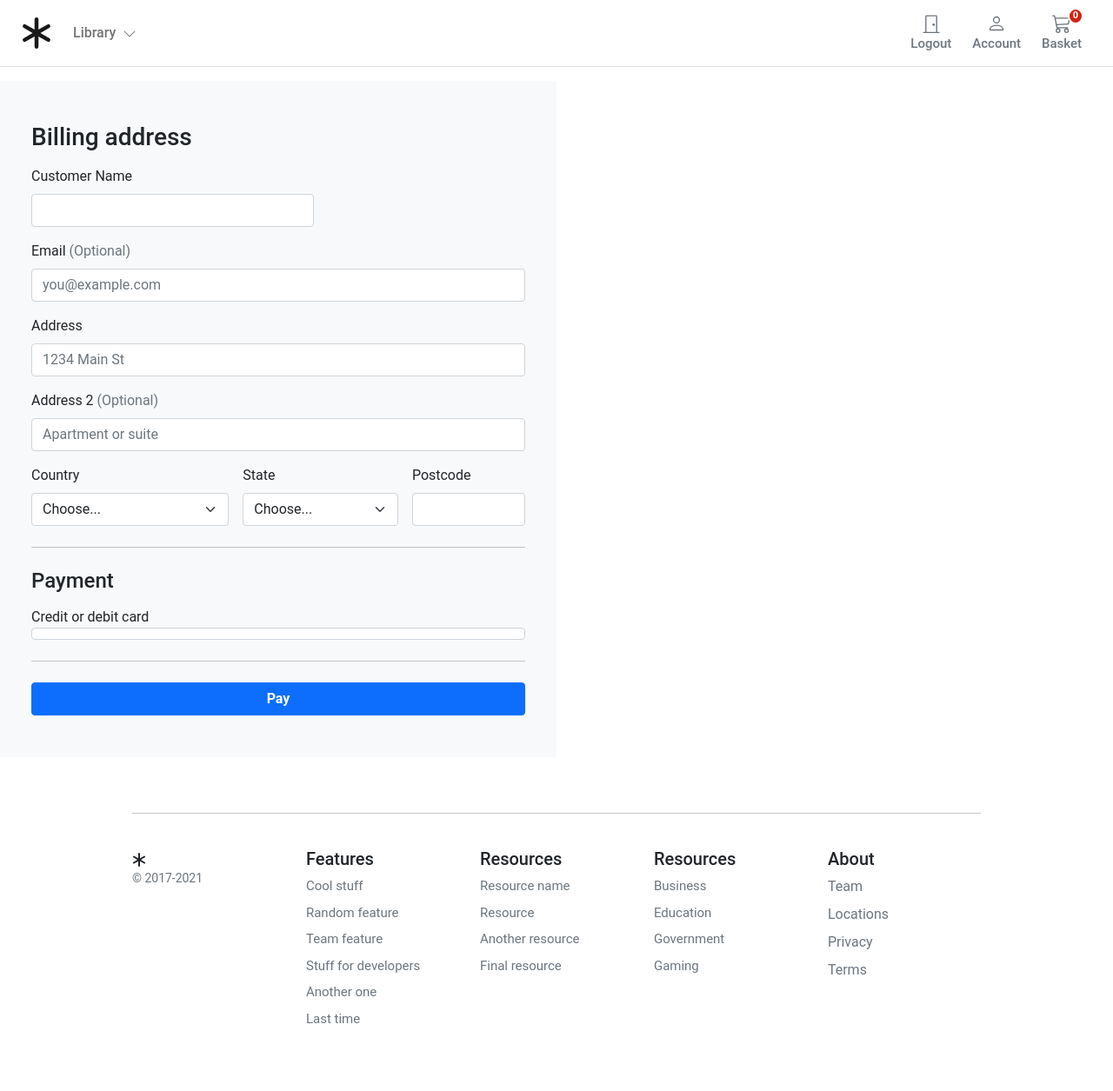
After one commit to AslanZ-5/book-store, a Django app: page /payment/ in a window 1280 px wide. The commit adds this page. Shown: the whole page at 87% size. Run offline with Django 4.2, Linux system fonts and the light colour scheme; the visitor is signed in with stand-in values (Sample User, id 1); data that the repository does not hold is empty.

Commit message:
adding payment home page

```diff
--- a/book_store/settings.py
+++ b/book_store/settings.py
@@ -40,6 +40,7 @@ INSTALLED_APPS = [
     'store',
     'basket',
     'account',
+    'payment'
 
 
 ]
--- a/book_store/urls.py
+++ b/book_store/urls.py
@@ -8,6 +8,8 @@ urlpatterns = [
     path('', include('store.urls',namespace='store')),
     path('basket/',include('basket.urls',namespace='basket')),
     path('account/',include('account.urls',namespace='account')),
+    path('payment/',include('payment.urls',namespace='payment')),
+
 
 
 ]
--- /dev/null
+++ b/payment/urls.py
@@ -0,0 +1,8 @@
+from django.urls import path
+
+from . import views
+
+app_name = 'payment'
+urlpatterns = [
+    path('', views.BasketView, name='basket')
+]
--- a/payment/views.py
+++ b/payment/views.py
@@ -1,3 +1,7 @@
 from django.shortcuts import render
+from django.contrib.auth.decorators import login_required
 
-# Create your views here.
+
+@login_required
+def BasketView(request):
+    return render(request, 'payment/pay_home.html')
--- a/templates/basket/basket.html
+++ b/templates/basket/basket.html
@@ -42,7 +42,7 @@
       </div>
       <div class="col-md-5 col-lg-4 order-md-last p-0 order-3">
         <div class="d-grid gap-2 ">
-          <a role="button" href="#" class="btn btn-success fw-bold" type="button">Checkout</a>
+          <a role="button" href="{% url 'payment:basket' %}" class="btn btn-success fw-bold" type="button">Checkout</a>
           <button class="btn btn-light" type="button">Save for later</button>
         </div>
       </div>
--- /dev/null
+++ b/templates/payment/pay_home.html
@@ -0,0 +1,100 @@
+{% extends "base.html" %}
+{% block title %}Payment{% endblock %}
+{% block content %}
+
+<style>
+    .account-form input {
+        border: 2px solid #ccc;
+        height: calc(2em + .75rem + 2px);
+    }
+
+    .account-form input:focus {
+        border-color: #1497ff;
+        box-shadow: none;
+    }
+</style>
+
+<div class="container-fluid">
+    <div class="row no-gutter">
+        <div class="col-md-6 bg-light">
+            <div class="login d-flex align-items-center py-5">
+                <div class="container">
+                    <div class="row">
+                        <div class="col-12 col-md-12 mx-auto">
+                            <h3 class="mb-3">Billing address</h3>
+                            <div id="card-errors" class="a" role="alert"></div>
+                            <form>
+                                <div class="row g-3">
+                                  <div class="col-sm-7">
+                                    <label for="firstName" class="form-label">Customer Name</label>
+                                    <input type="text" class="form-control" id="custName" placeholder="" required>
+                                    <div class="invalid-feedback">
+                                      Valid first name is required.
+                                    </div>
+                                  </div>
+                                  <div class="col-12">
+                                    <label for="email" class="form-label">Email <span class="text-muted">(Optional)</span></label>
+                                    <input type="email" class="form-control" id="email" placeholder="you@example.com">
+                                    <div class="invalid-feedback">
+                                      Please enter a valid email address for shipping updates.
+                                    </div>
+                                  </div>
+                                  <div class="col-12">
+                                    <label for="address" class="form-label">Address</label>
+                                    <input type="text" class="form-control" id="custAdd" placeholder="1234 Main St" required>
+                                    <div class="invalid-feedback">
+                                      Please enter your shipping address.
+                                    </div>
+                                  </div>
+                                  <div class="col-12">
+                                    <label for="address2" class="form-label">Address 2 <span
+                                        class="text-muted">(Optional)</span></label>
+                                    <input type="text" class="form-control" id="custAdd2" placeholder="Apartment or suite">
+                                  </div>
+                                  <div class="col-md-5">
+                                    <label for="country" class="form-label">Country</label>
+                                    <select class="form-select" id="country" required>
+                                      <option value="">Choose...</option>
+                                      <option>United States</option>
+                                    </select>
+                                    <div class="invalid-feedback">
+                                      Please select a valid country.
+                                    </div>
+                                  </div>
+                                  <div class="col-md-4">
+                                    <label for="state" class="form-label">State</label>
+                                    <select class="form-select" id="state" required>
+                                      <option value="">Choose...</option>
+                                      <option>California</option>
+                                    </select>
+                                    <div class="invalid-feedback">
+                                      Please provide a valid state.
+                                    </div>
+                                  </div>
+                                  <div class="col-md-3">
+                                    <label for="Postcode" class="form-label">Postcode</label>
+                                    <input type="text" class="form-control" id="postCode" placeholder="" required>
+                                    <div class="invalid-feedback">
+                                      Zip code required.
+                                    </div>
+                                  </div>
+                                </div>
+                                <hr class="my-4">
+                                <h4 class="mb-3">Payment</h4>
+                                <label for="card-element">Credit or debit card</label>
+                                <div id="card-element" class="form-control form-control-payment">
+                                  <!-- Payment elements will appear here -->
+                                </div>
+                                <hr class="my-4">
+                                <button id="submit" class="btn btn-primary w-100 fw-bold" data-secret="">Pay</button>
+                              </form>
+                        </div>
+                    </div>
+                </div>
+            </div>
+        </div>
+    </div>
+</div>
+
+
+{% endblock %}
```
Also changed, not shown: media/images/django_book1.jpg (added), media/images/django_book2.jpg (added).
